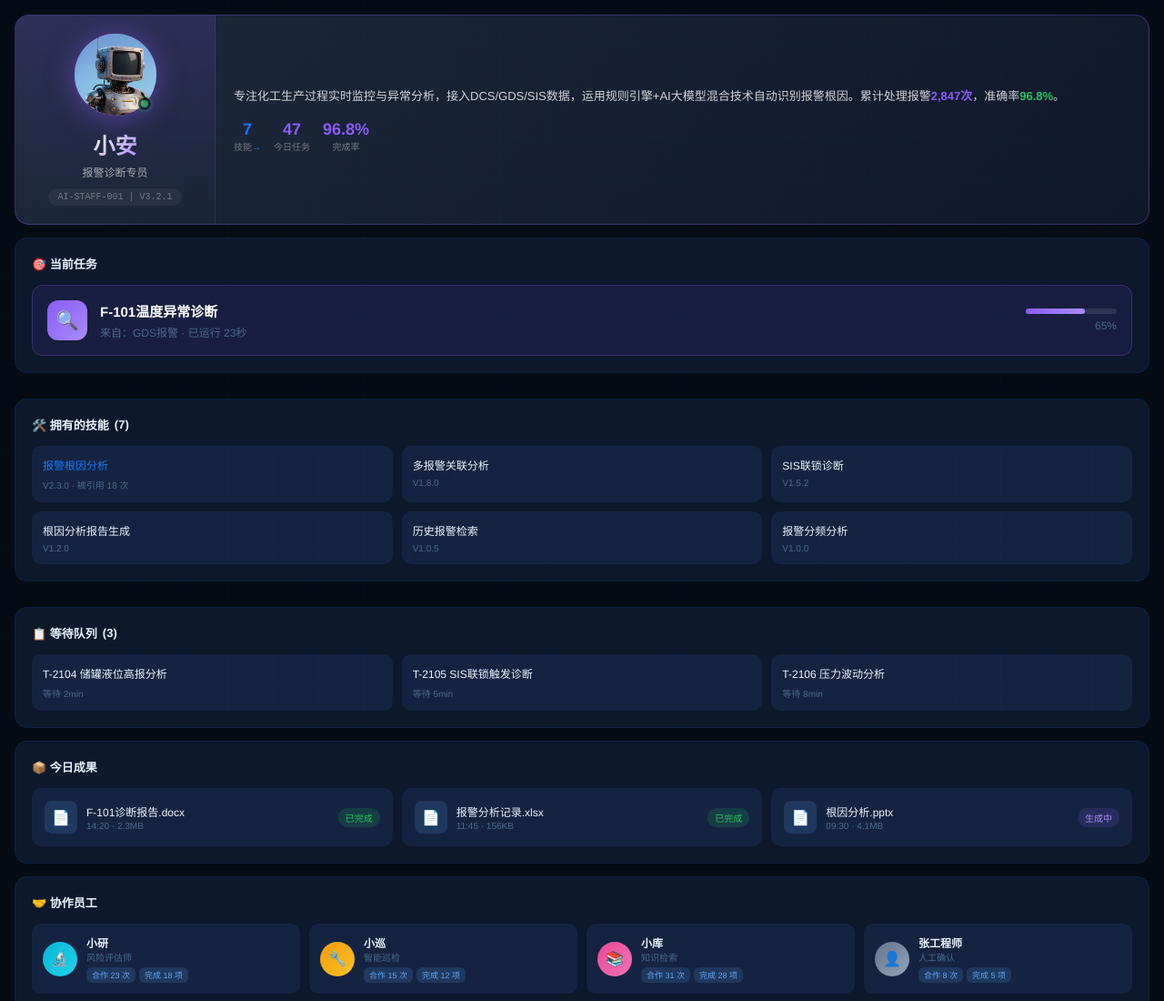
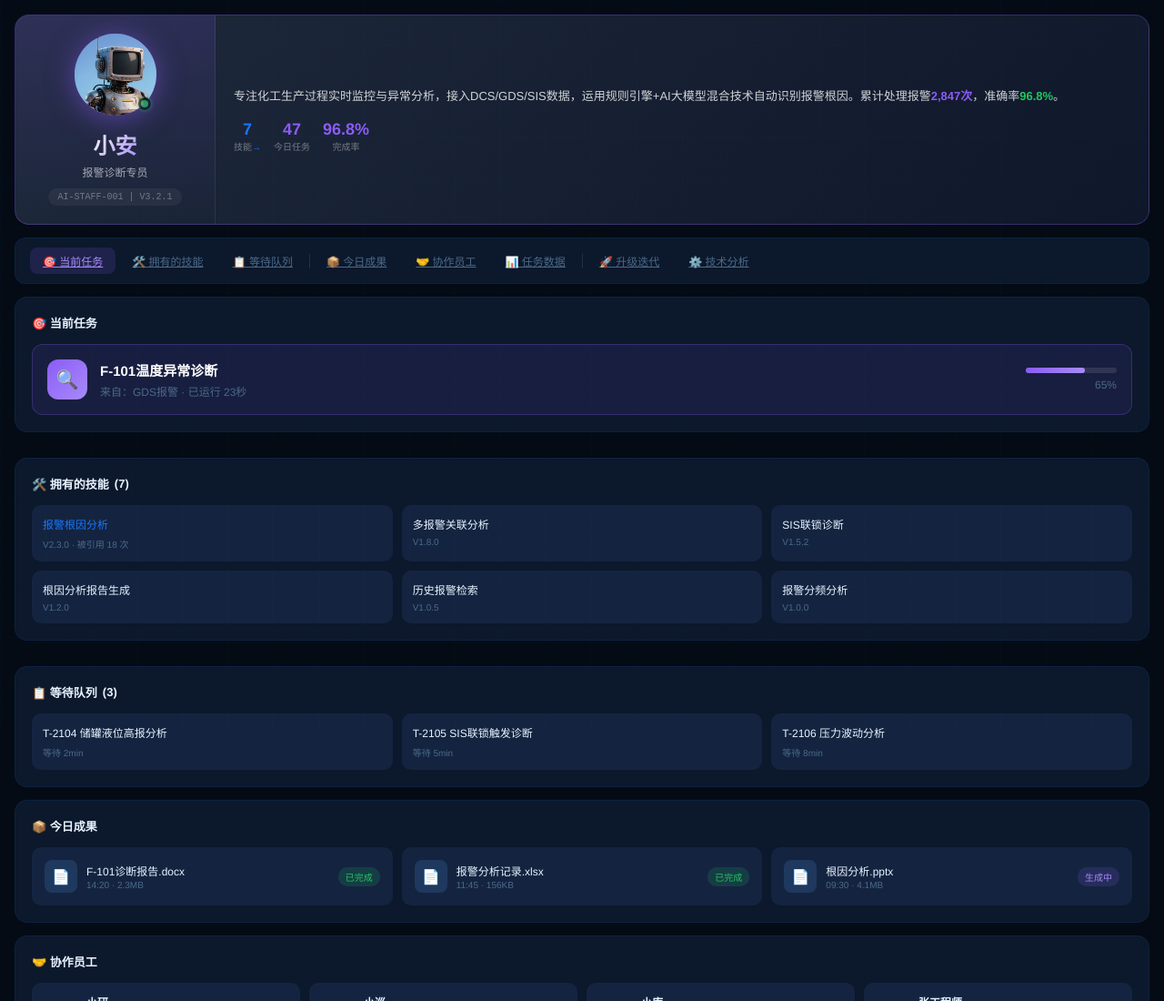
Before and after one commit to AkenNiu/chemical-safety-platform, a plain HTML site: page pages/ai-staff/profile.html in a window 1280 px wide. Shown: the top 1100 px of the page at 91% size. Drawn offline with Linux system fonts and the light colour scheme.

Commit message:
feat: 添加锚点导航快速跳转
- skill-detail.html: 锚点导航栏（标签/输入输出/技能定义/引用统计/关联员工/Token/迭代）
- profile.html: 锚点导航栏（当前任务/技能/等待队列/成果/协作/任务数据/升级迭代/技术）

```diff
--- a/pages/ai-staff/profile.html
+++ b/pages/ai-staff/profile.html
@@ -354,6 +354,43 @@ html, body { overflow: auto !important; height: auto !important; }
 .tech-label { font-size: 11px; color: var(--text-muted); margin-bottom: 8px; }
 .tech-bar { height: 4px; background: rgba(255,255,255,0.1); border-radius: 2px; overflow: hidden; }
 .tech-fill { height: 100%; background: linear-gradient(90deg, #8b5cf6, #a78bfa); border-radius: 2px; }
+
+/* 锚点导航 */
+.staff-toc {
+  display: flex;
+  align-items: center;
+  gap: 4px;
+  padding: 10px 16px;
+  background: var(--bg-card);
+  border: 1px solid var(--border-subtle);
+  border-radius: 12px;
+  overflow-x: auto;
+  flex-wrap: nowrap;
+  scrollbar-width: none;
+}
+.staff-toc::-webkit-scrollbar { display: none; }
+.staff-toc-item {
+  padding: 6px 14px;
+  border-radius: 8px;
+  font-size: 12px;
+  color: var(--text-muted);
+  white-space: nowrap;
+  cursor: pointer;
+  transition: all .2s;
+  flex-shrink: 0;
+}
+.staff-toc-item:hover { background: rgba(255,255,255,0.06); color: var(--text-primary); }
+.staff-toc-item.active {
+  background: rgba(139,92,246,0.15);
+  color: #a78bfa;
+  font-weight: 500;
+}
+.staff-toc-divider {
+  width: 1px;
+  height: 16px;
+  background: rgba(255,255,255,0.1);
+  flex-shrink: 0;
+}
 </style>
 </head>
 <body class="page-staff-detail">
@@ -391,8 +428,22 @@ html, body { overflow: auto !important; height: auto !important; }
   </div>
 </div>
 
+<!-- 锚点导航 -->
+<div class="staff-toc">
+  <a class="staff-toc-item active" href="#task">🎯 当前任务</a>
+  <a class="staff-toc-item" href="#skills">🛠️ 拥有的技能</a>
+  <a class="staff-toc-item" href="#queue">📋 等待队列</a>
+  <span class="staff-toc-divider"></span>
+  <a class="staff-toc-item" href="#output">📦 今日成果</a>
+  <a class="staff-toc-item" href="#collab">🤝 协作员工</a>
+  <a class="staff-toc-item" href="#stats">📊 任务数据</a>
+  <span class="staff-toc-divider"></span>
+  <a class="staff-toc-item" href="#evolution">🚀 升级迭代</a>
+  <a class="staff-toc-item" href="#tech">⚙️ 技术分析</a>
+</div>
+
 <!-- 2. 当前任务 -->
-<div class="staff-current-task">
+<div class="staff-current-task" id="task">
   <div class="section-title">🎯 当前任务</div>
   <div class="current-task-main">
     <div class="current-task-icon">🔍</div>
@@ -408,7 +459,7 @@ html, body { overflow: auto !important; height: auto !important; }
 </div>
 
 <!-- 2.5 拥有的技能 -->
-<div class="staff-queue">
+<div class="staff-queue" id="skills">
   <div class="section-title">🛠️ 拥有的技能 <span>(7)</span></div>
   <div class="queue-grid">
     <div class="queue-item" onclick="location.href='../skills/skill-detail.html'" style="cursor:pointer;">
@@ -439,7 +490,7 @@ html, body { overflow: auto !important; height: auto !important; }
 </div>
 
 <!-- 3. 等待队列 -->
-<div class="staff-queue">
+<div class="staff-queue" id="queue">
   <div class="section-title">📋 等待队列 <span>(3)</span></div>
   <div class="queue-grid">
     <div class="queue-item">
@@ -458,7 +509,7 @@ html, body { overflow: auto !important; height: auto !important; }
 </div>
 
 <!-- 4. 今日成果 -->
-<div class="staff-output">
+<div class="staff-output" id="output">
   <div class="section-title">📦 今日成果</div>
   <div class="output-grid">
     <div class="output-item">
@@ -489,7 +540,7 @@ html, body { overflow: auto !important; height: auto !important; }
 </div>
 
 <!-- 5. 协作员工 -->
-<div class="staff-collab">
+<div class="staff-collab" id="collab">
   <div class="section-title">🤝 协作员工</div>
   <div class="collab-grid">
     <div class="collab-item">
@@ -540,7 +591,7 @@ html, body { overflow: auto !important; height: auto !important; }
 </div>
 
 <!-- 6. 任务数据 -->
-<div class="staff-task-data">
+<div class="staff-task-data" id="stats">
   <div class="section-title">📊 任务数据（今日）</div>
   <div class="task-data-grid">
     <div class="task-data-card">
@@ -563,7 +614,7 @@ html, body { overflow: auto !important; height: auto !important; }
 </div>
 
 <!-- 7. 升级迭代 -->
-<div class="staff-evolution">
+<div class="staff-evolution" id="evolution">
   <div class="section-title">🚀 升级迭代记录</div>
   <div class="evolution-timeline">
     <div class="evolution-item">
@@ -623,7 +674,7 @@ html, body { overflow: auto !important; height: auto !important; }
 </div>
 
 <!-- 9. 技术分析 -->
-<div class="staff-tech">
+<div class="staff-tech" id="tech">
   <div class="section-title">⚙️ 技术分析</div>
   <div class="tech-grid">
     <div class="tech-item">
```
Also changed, not shown: pages/skills/skill-detail.html (+57 -7 lines).
